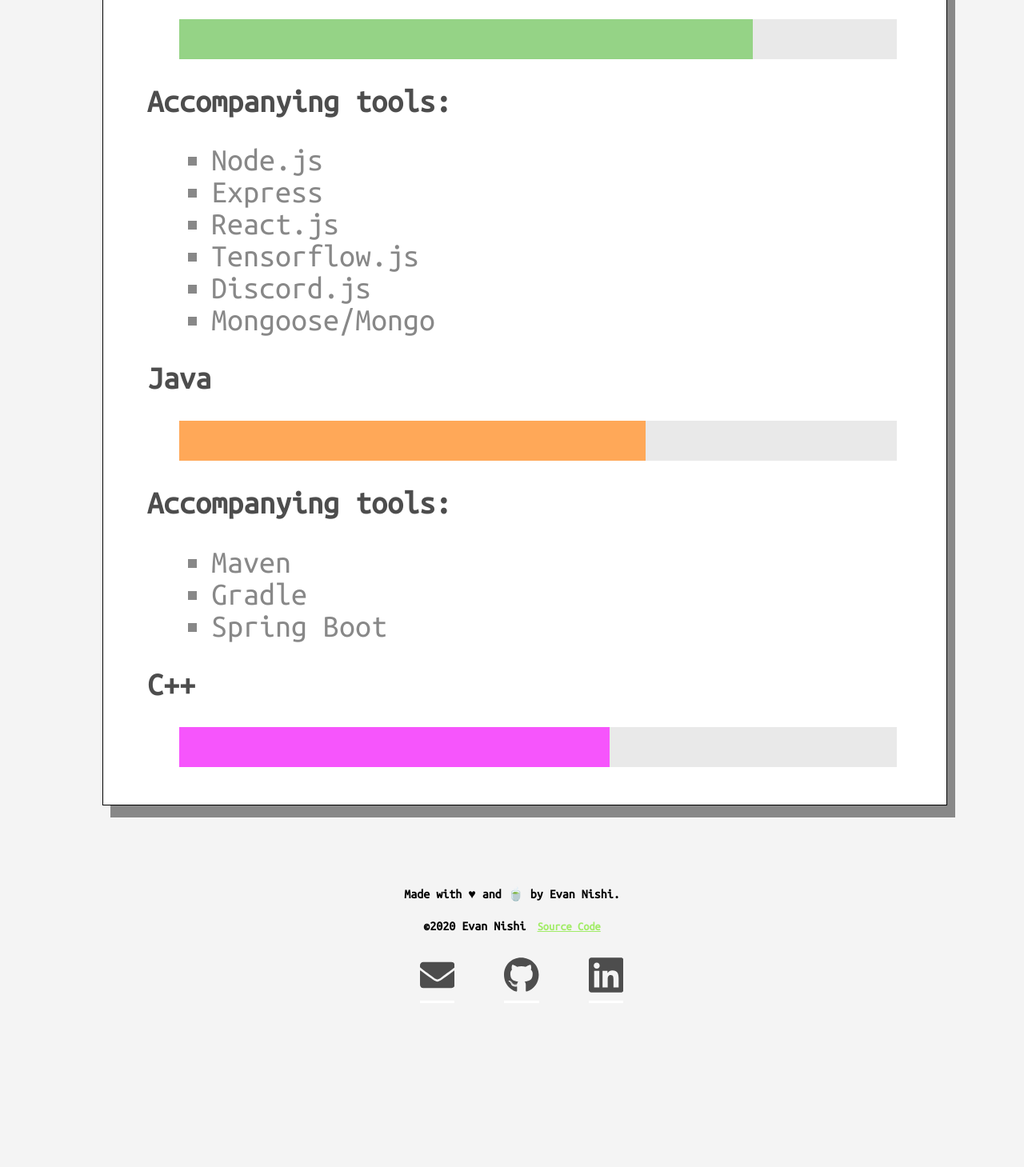
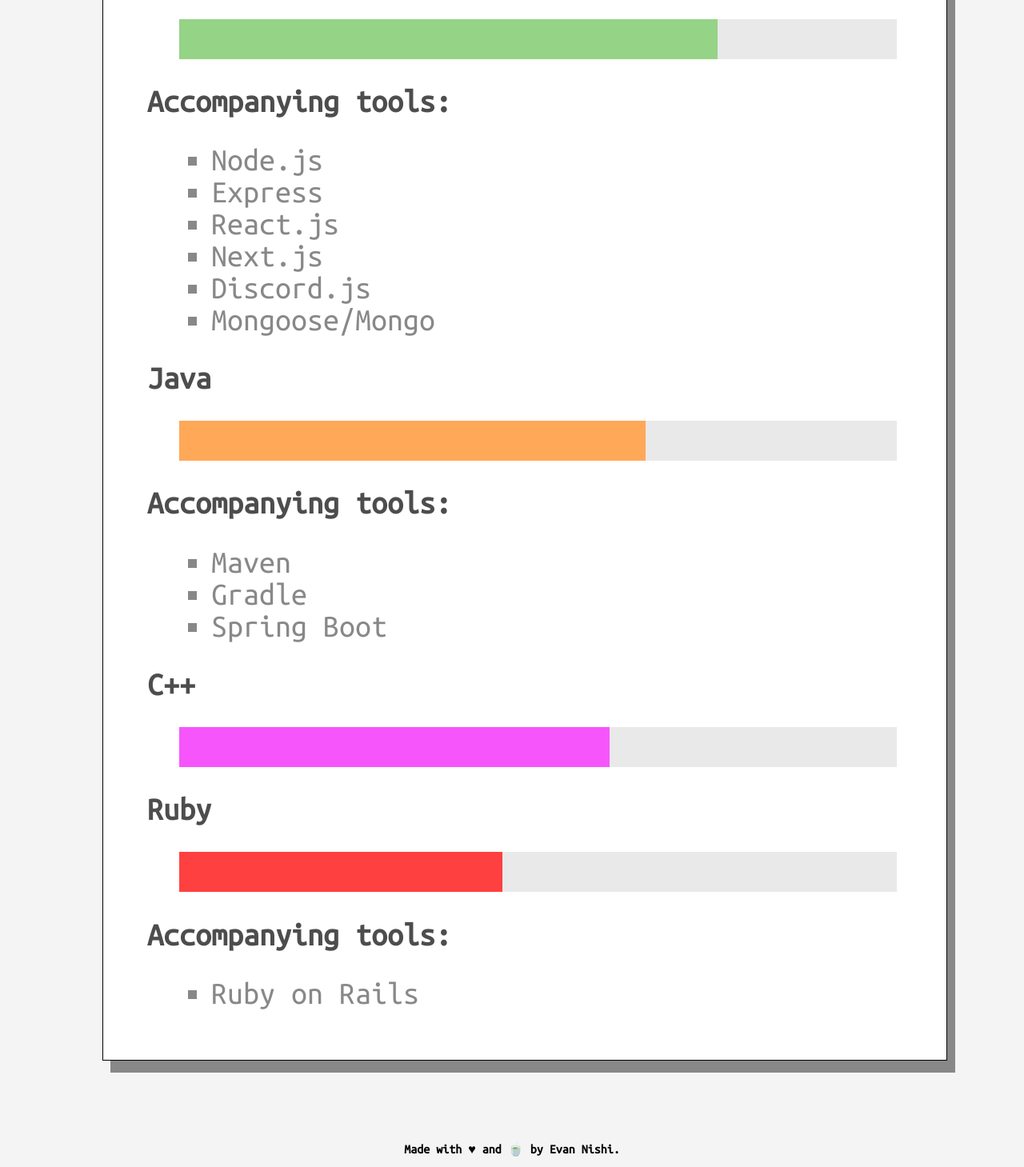
Before and after one commit to Evan-Nishi/personal-site-v2, a Next.js app: page / in a window 1280 px wide. Shown: the part 5175-6634 px from the top of the page at 80% size. Before the commit the page ends 6445 px from the top, so only its background shows below. Built offline with nearby package versions, Linux system fonts and the light colour scheme.

Commit message:
update info

```diff
--- a/src/pages/about.tsx
+++ b/src/pages/about.tsx
@@ -81,6 +81,7 @@
                                 <li>Burpsuite</li>
                                 <li>Dirb</li>
                                 <li>Ghidra</li>
+                                <li>Insomnia</li>
                                 <li>Wireshark</li>
                             </ul>
                             <h2>Communication/VCS</h2>
@@ -102,7 +103,7 @@
                                for this is Dell because they post schemas and have good repair docs on their site,
                                as well as generally having repair friendly hardware.  I also don't have much
                                of a need for high performance machines thanks to things like cloud computing
-                               to run my ml models.  I also am a linux junkie so if it can't boot linux, than
+                               to run my ml models.  I also am a linux junkie so if it can't boot linux, then
                                I probably won't buy it.
                             </p>
                             <h2>Devices</h2>
--- a/src/pages/index.tsx
+++ b/src/pages/index.tsx
@@ -127,7 +127,7 @@
                                 <li>Node.js</li>
                                 <li>Express</li>
                                 <li>React.js</li>
-                                <li>Tensorflow.js</li>
+                                <li>Next.js</li>
                                 <li>Discord.js</li>
                                 <li>Mongoose/Mongo</li>
                             </ul>
@@ -152,6 +152,18 @@
                                 <div id="cpp"/>
                             </div>
                         </div>
+                        <h2>Ruby</h2>
+                        <div className="indented">
+                            <div className="skillbar">
+                                <div id="ruby"/>
+                            </div>
+                        </div>
+                        <h2>Accompanying tools:</h2>
+                        <div className="indented">
+                            <ul>
+                                <li>Ruby on Rails</li>
+                            </ul>
+                        </div>
                         <br/>
                     </div>
                 </Card>
--- a/src/styles.css
+++ b/src/styles.css
@@ -193,7 +193,7 @@
 }
 
 #jsts{
-    width: 80%;
+    width: 75%;
     height: 50px;
     background-color: #95D386;
 }
@@ -208,6 +208,12 @@
     width: 60%;
     height: 50px;
     background-color: #f655fc;
+}
+
+#ruby{
+    width: 45%;
+    height: 50px;
+    background-color: #ff4040;
 }
 
 #header{
@@ -257,6 +263,9 @@
     position: relative;
     width: 30vw;
     height: auto;
+}
+
+#cardPic{
 }
 
 #coffee{
@@ -312,5 +321,5 @@
     #SmolBar {margin-top: 4.5%;}
     #TopBar {margin-top: 6%;}
     #header{display: none;}
-    #jsts, #python, #cpp, #java, .skillbar{height: 10px;}
+    #jsts, #python, #cpp, #java, #ruby, .skillbar{height: 10px;}
 }
```
